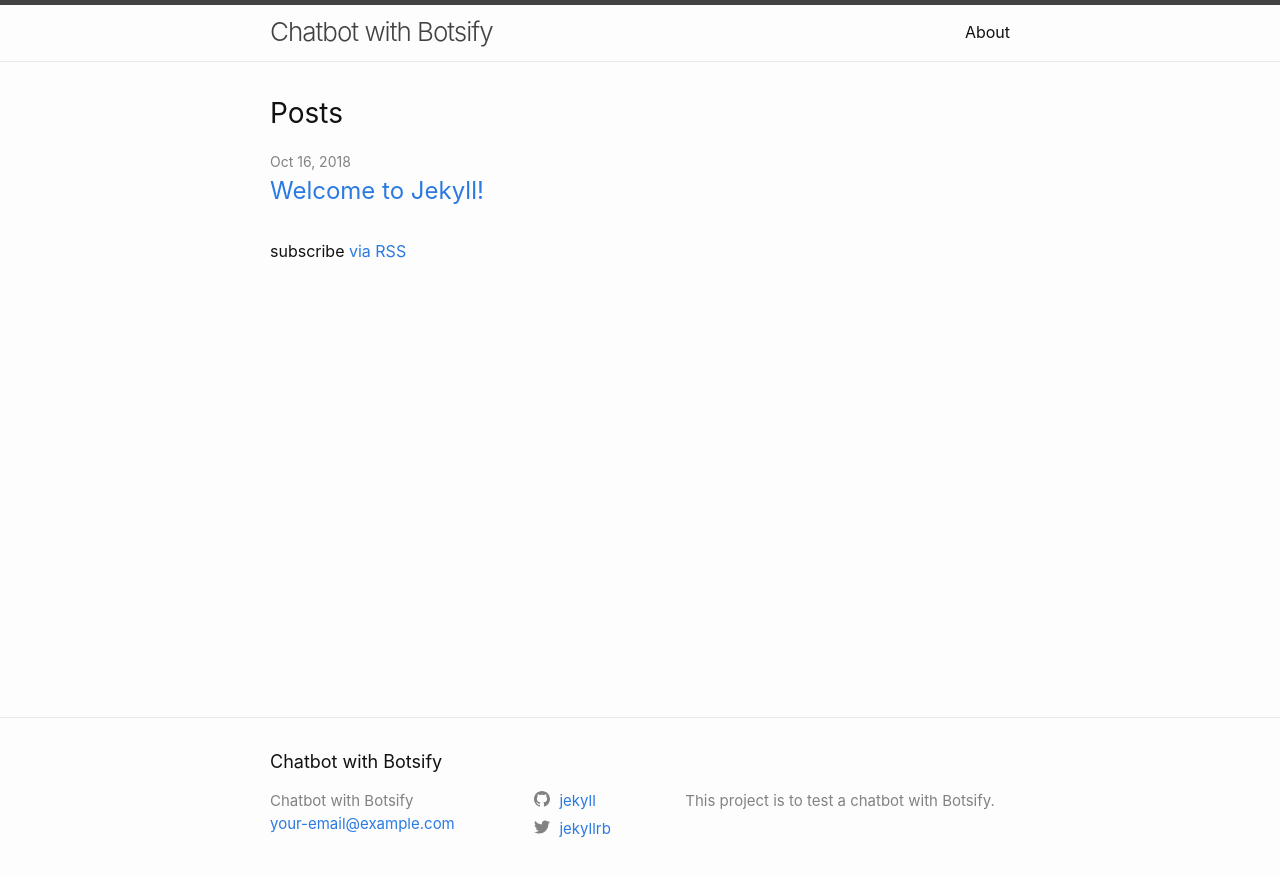
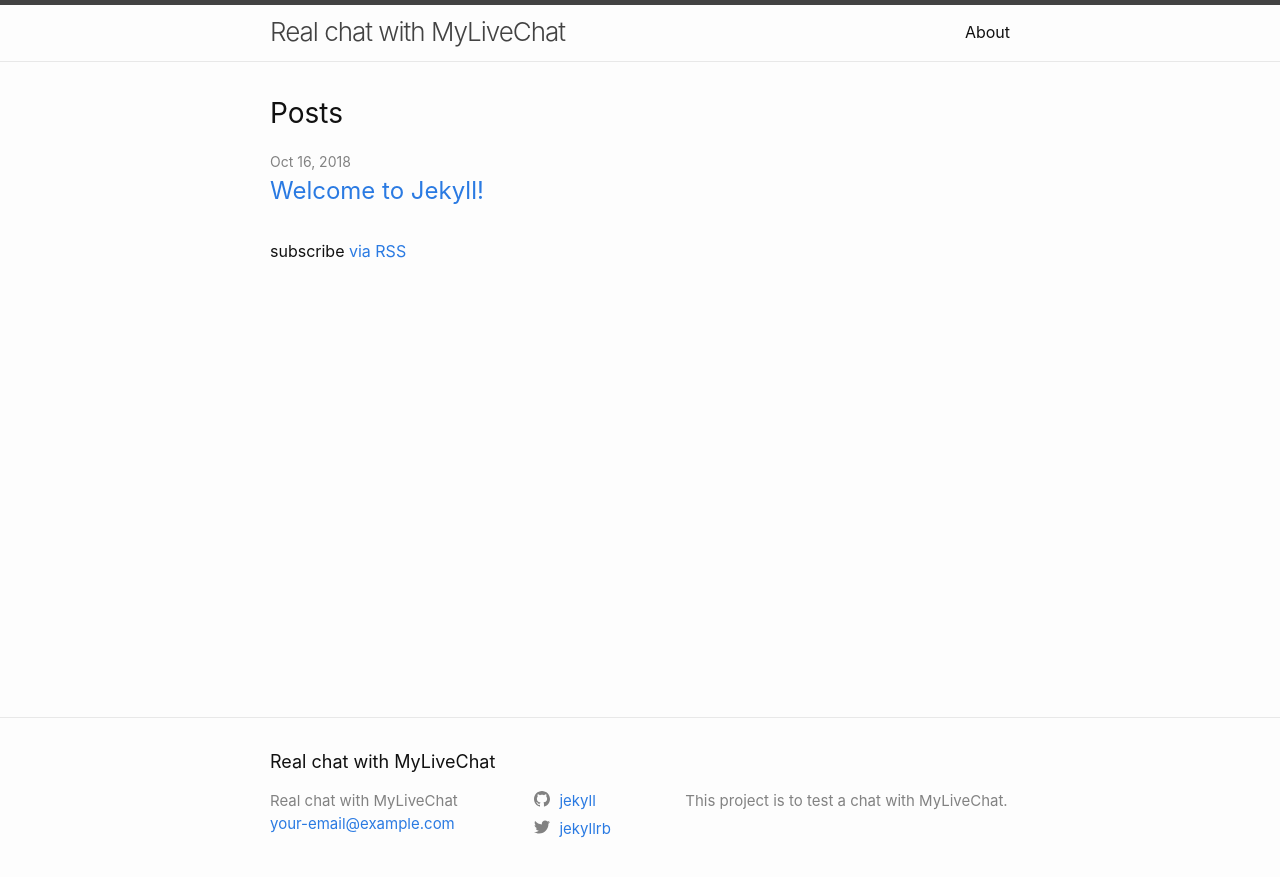
Before and after one commit to PedroPauloML/chatbot, a Jekyll site: the page built from index.md, in a window 1280 px wide. Shown: the top 877 px of the page. Built offline with Jekyll 4.4.1, drawn with Linux system fonts in a browser that asks for light colours.

Commit message:
Updating the site title and description

```diff
--- a/_config.yml
+++ b/_config.yml
@@ -13,10 +13,10 @@
 # you will see them accessed via {{ site.title }}, {{ site.email }}, and so on.
 # You can create any custom variable you would like, and they will be accessible
 # in the templates via {{ site.myvariable }}.
-title: Chatbot with Botsify
+title: Real chat with MyLiveChat
 email: your-email@example.com
 description: >- # this means to ignore newlines until "baseurl:"
-  This project is to test a chatbot with Botsify.
+  This project is to test a chat with MyLiveChat.
 baseurl: "/chatbot" # the subpath of your site, e.g. /blog
 url: "https://pedropauloml.github.io" # the base hostname & protocol for your site, e.g. http://example.com
 twitter_username: jekyllrb
```
